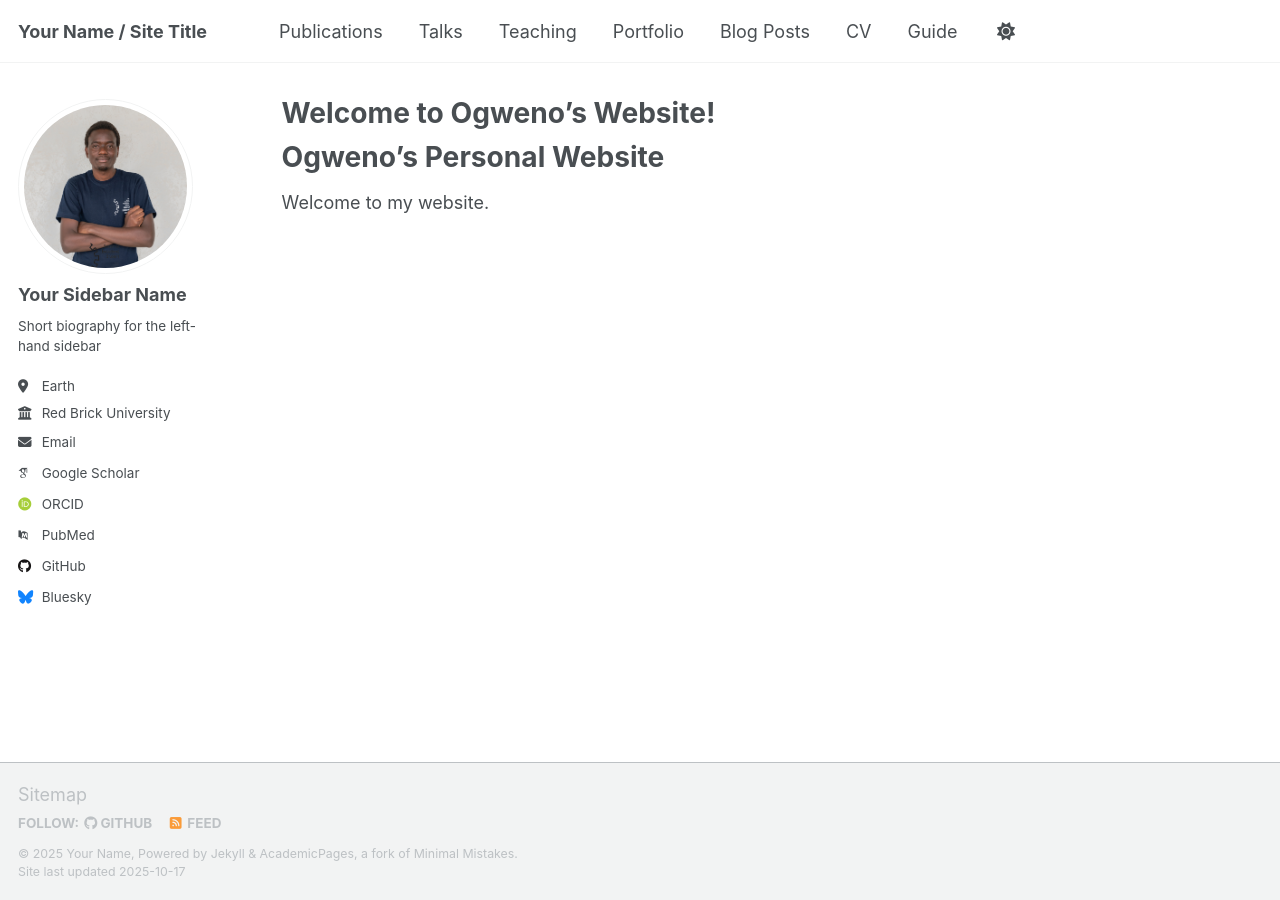
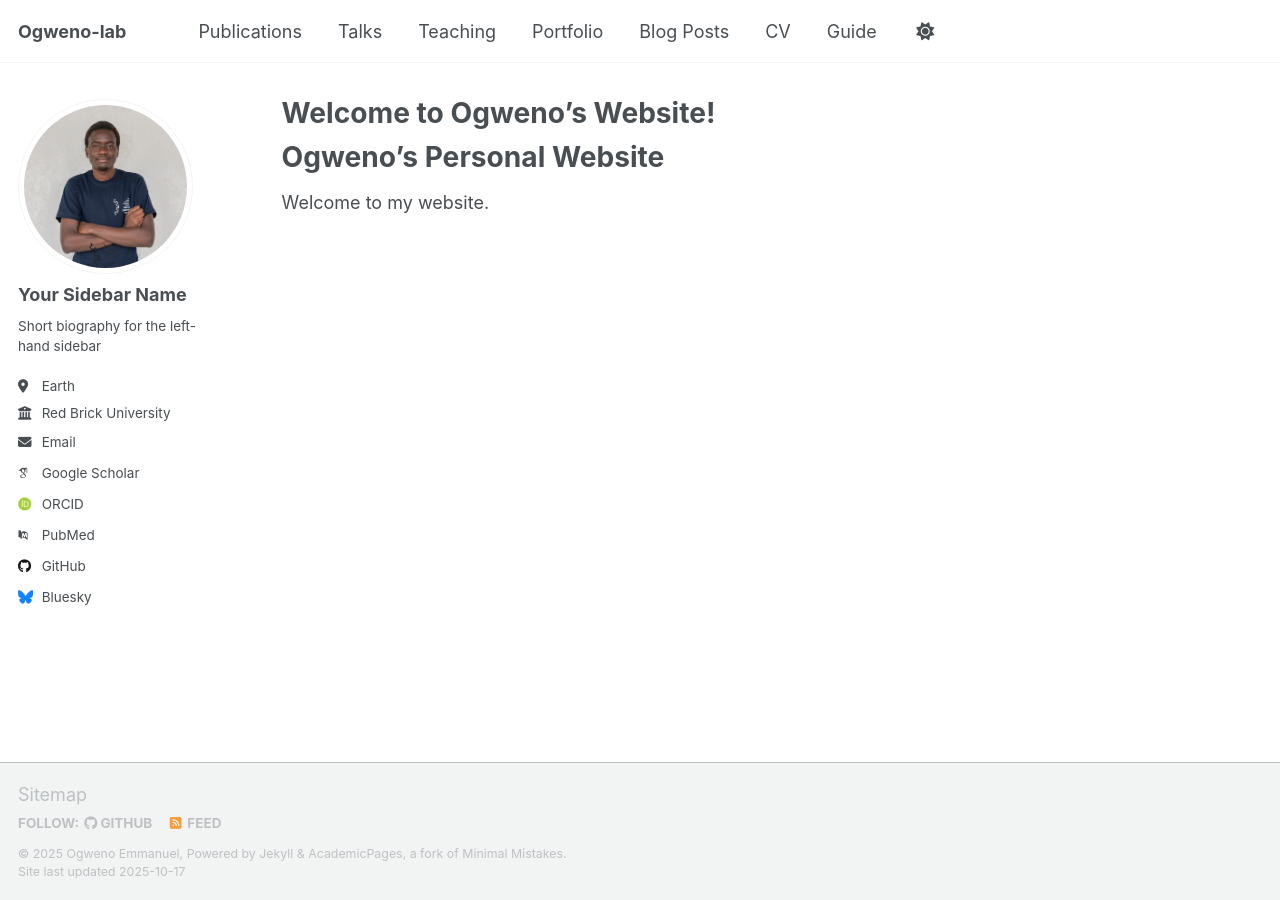
Before and after one commit to Ogweno-lab/ogweno-lab.github.io, a Jekyll site: the page built from _pages/about.md, in a window 1280 px wide. Built offline with Jekyll 4.4.1, drawn with Linux system fonts in a browser that asks for light colours; some web fonts are replaced; a script that is not in the unit is left out.

Commit message:
Update site configuration with personal details

```diff
--- a/_config.yml
+++ b/_config.yml
@@ -9,14 +9,14 @@
 # Basic Site Settings
 locale                   : "en-US"
 site_theme               : "default" # Currently available options are "default", "air"
-title                    : "Your Name / Site Title"
+title                    : "Ogweno-lab"
 title_separator          : "-"
-name                     : &name "Your Name"
-description              : &description "Your Name's academic portfolio"   # Update this with a general description of your site, this is the default if not overridden by a page
-url                      : https://academicpages.github.io # The base hostname & protocol for your site e.g. "https://[your GitHub username].github.io",
+name                     : &name "Ogweno Emmanuel"
+description              : &description "Ogweno's academic portfolio"   # Update this with a general description of your site, this is the default if not overridden by a page
+url                      : https://ogweno-lab.github.io # The base hostname & protocol for your site e.g. "https://[your GitHub username].github.io",
                                                            # or if you already have some other page hosted on Github then use "https://[your GitHub username].github.io/[Your Repo Name]"
 baseurl                  : "" # the subpath of your site, e.g. "/blog"
-repository               : "academicpages/academicpages.github.io"
+repository               : "ogweno-lab/ogweno-lab.github.io"
 
 # Site Author - The following control what appear as part of the author content on the side bar.
 #               If a field is blank the icon and link will not appear, otherwise it will be shown.
```
